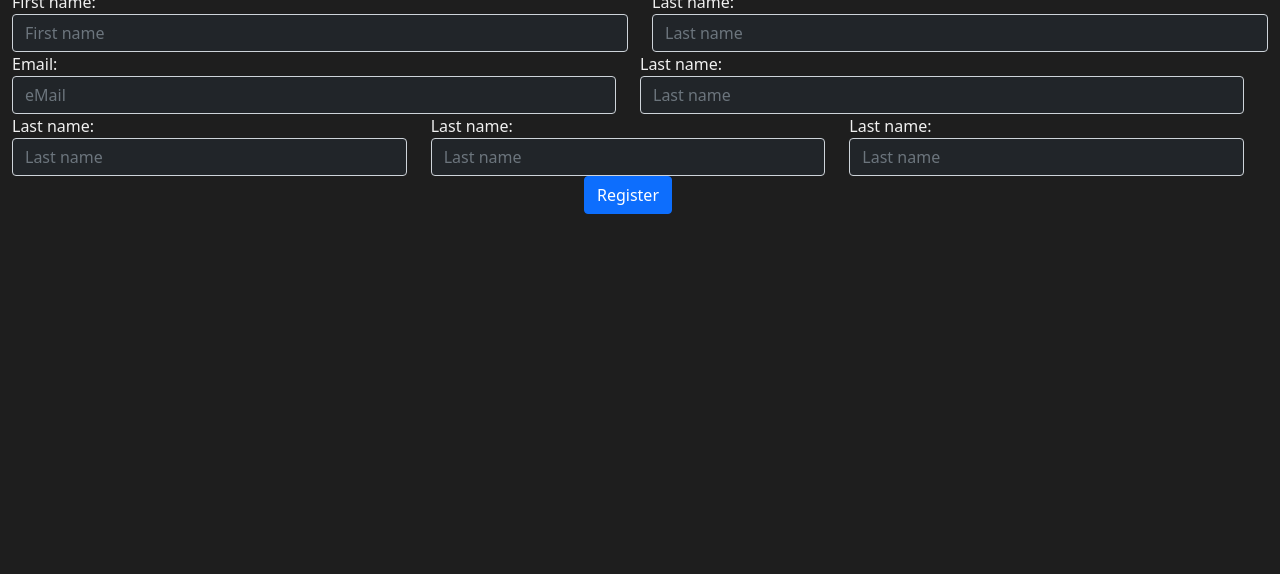
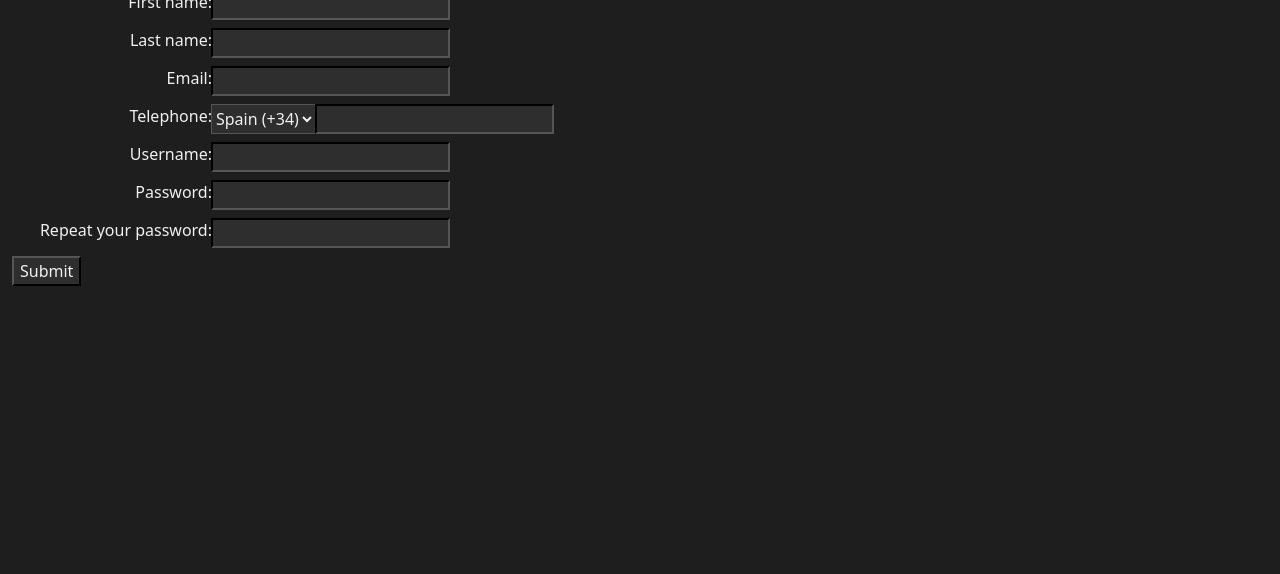
Before and after one commit to mibullfire/IISSI2-Proyect, a plain HTML site: page web/register.html in a window 1280 px wide. Shown: the part 226-800 px from the top of the page. Drawn offline with Linux system fonts and the light colour scheme.

Commit message:
Laboratorio 5

```diff
--- a/web/css/style.css
+++ b/web/css/style.css
@@ -37,6 +37,11 @@ div.input-group > label {
     .input-group {
     margin-bottom: 0.5em;
     }
+
+button.btn {
+    color: #f0f0f0;
+    background-color: violet;
+}
 
 /*Código propio para que no haya margenes en el body, de tal manera, el bloque del header no tiene márgenes.
 Con esto mejora la presentación en pantalla completa de la página web.*/
--- a/web/header.html
+++ b/web/header.html
@@ -1,6 +1,6 @@
 <div class="title-block">
     <!--<link rel="stylesheet" type="text/css" href="css/bootstrap.min.css">-->
-    <h1 id="title">Galería</h1>
+    <h1 id="title">La Galería</h1>
     <h3 id="subtitle">Pruebas de cabecera común</h3>
 
     <nav class="navbar navbar-expand-lg navbar-dark bg-dark">
--- /dev/null
+++ b/web/js/register.js
@@ -0,0 +1,25 @@
+"use-strict";
+
+import { messageRenderer } from "/js/renderers/messages.js";
+import { userValidator } from "/js/validators/users.js";
+
+function main() {
+    let registerForm = document.getElementById("register-form");
+    registerForm.onsubmit = handleSubmitRegister;
+}
+
+function handleSubmitRegister(event) {
+    event.preventDefault();
+    let form = event.target;
+    let formData = new FormData(form);
+    let errors = userValidator.validateRegister(formData);
+    if (errors.length > 0) {
+        let errorsDiv = document.getElementById("errors");
+        errorsDiv.innerHTML = "";
+        for (let error of errors) {
+            messageRenderer.showErrorMessage(error);
+        }
+    }
+}
+
+document.addEventListener("DOMContentLoaded", main);
--- /dev/null
+++ b/web/js/validators/users.js
@@ -0,0 +1,24 @@
+"use strict"
+
+const userValidator = {
+
+    validateRegister: function (formData) {
+        let errors = [];
+        let firstName = formData.get("firstName");
+        let lastName = formData.get("lastName");
+        let password = formData.get("password");
+        let password2 = formData.get("password2");
+
+        if (firstName.length < 3 || lastName.length < 3) {
+            errors.push("The first and last name should have more than 3 characters");
+        }
+
+        if (password !== password2) {
+            errors.push("The passwords must match");
+        }
+
+        return errors;
+    }
+};
+
+export { userValidator };
--- a/web/register.html
+++ b/web/register.html
@@ -11,6 +11,8 @@
         <link rel="stylesheet" href="/css/bootstrap.min.css">
         <link rel="stylesheet" href="/css/font-awesome.min.css">
         <script src="/js/libs/bootstrap.min.js"></script>
+
+        <script src="js/register.js" type="module"></script>
     </head>
 
     <body class="dark">
@@ -19,74 +21,43 @@
             <div id="page-header"></div>
 
             <h2>Register a new user:</h2>
-        <form>
-            <div class="row">
-                <div class="col-md">
-                    <div class="form-group">
+            <div id="errors"></div>
+            <form id="register-form">
+                <div class="input-group">
                     <label for="firstname-input">First name:</label>
-                        <input type="text" class="form-control text-light bg-dark" id="firstname-input"
-                        name="firstName" placeholder="First name">
+                    <input type="text" id="firstname-input" name="firstName" required>
                 </div>
+                <div class="input-group">
+                    <label for="lastname-input">Last name:</label>
+                    <input type="text" id="lastname-input" name="lastName" required>
                 </div>
-
-                <div class="col-md">
-                    <div class="form-group">
-                        <label for="lastname-input">Last name:</label>
-                        <input type="text" class="form-control text-light bg-dark" id="lastname-input" name=
-                        "lastName" placeholder="Last name">
+                <div class="input-group">
+                    <label for="email-input">Email:</label>
+                    <input type="email" id="email-input" name="email" required>
                 </div>
+                <div class="input-group">
+                    <label for="telephone-input">Telephone:</label>
+                    <select name="prefix" id="prefix-input">
+                        <option value="34">Spain (+34)</option>
+                        <option value="1">USA (+1)</option>
+                        <option value="other">Other</option>
+                    </select>
+                    <input type="text" id="telephone-input" name="telephone" required>
                 </div>
-
-            <div class="row">
-                <div class="col-md-6">
-                    <div class="form-group">
-                        <label for="mail-input">Email:</label>
-                        <input type="text" class="form-control text-light bg-dark" id="mail-input" name=
-                        "eMail" placeholder="eMail">
+                <div class="input-group">
+                    <label for="username-input">Username:</label>
+                    <input type="text" id="username-input" name="username" required>
                 </div>
+                <div class="input-group">
+                    <label for="password-input">Password:</label>
+                    <input type="password" id="password-input" name="password" required>
                 </div>
-
-                <div class="col-md-6">
-                    <div class="form-group">
-                        <label for="lastname-input">Last name:</label>
-                        <input type="text" class="form-control text-light bg-dark" id="lastname-input" name=
-                        "lastName" placeholder="Last name">
+                <div class="input-group">
+                    <label for="password2-input">Repeat your password:</label>
+                    <input type="password2" id="password2-input" name="password2" required>
                 </div>
-                </div>
-            </div>
-
-            <div class="row">
-                <div class="col-md">
-                    <div class="form-group">
-                        <label for="lastname-input">Last name:</label>
-                        <input type="text" class="form-control text-light bg-dark" id="lastname-input" name=
-                        "lastName" placeholder="Last name">
-                    </div>
-                </div>
-
-                <div class="col-md">
-                    <div class="form-group">
-                        <label for="lastname-input">Last name:</label>
-                        <input type="text" class="form-control text-light bg-dark" id="lastname-input" name=
-                        "lastName" placeholder="Last name">
-                    </div>
-                </div>
-
-                <div class="col-md">
-                    <div class="form-group">
-                        <label for="lastname-input">Last name:</label>
-                        <input type="text" class="form-control text-light bg-dark" id="lastname-input" name=
-                        "lastName" placeholder="Last name">
-                    </div>
-                </div>
-            </div>
-
-            <div class="row">
-                <div class="col-md text-center">
-                    <button type="submit" class="btn btn-primary">Register</button>
-                </div>
-            </div>
-
+                <div class="input-group">
+                    <input type="submit">
                 </div>
             </form>
 
```
Also changed, not shown: web/index.html (+2 -0 lines), web/js/index.js (+27 -0 lines). Lines whose indentation alone changed are shown as unchanged.
